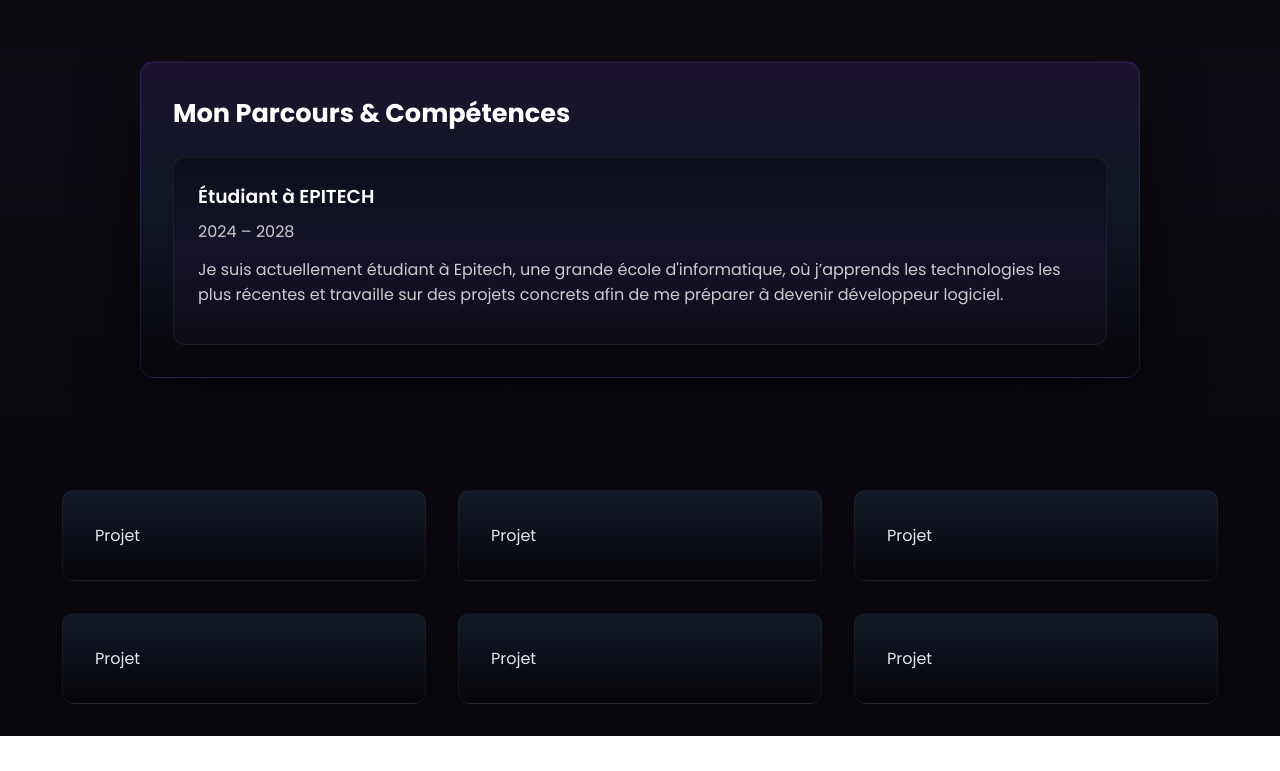
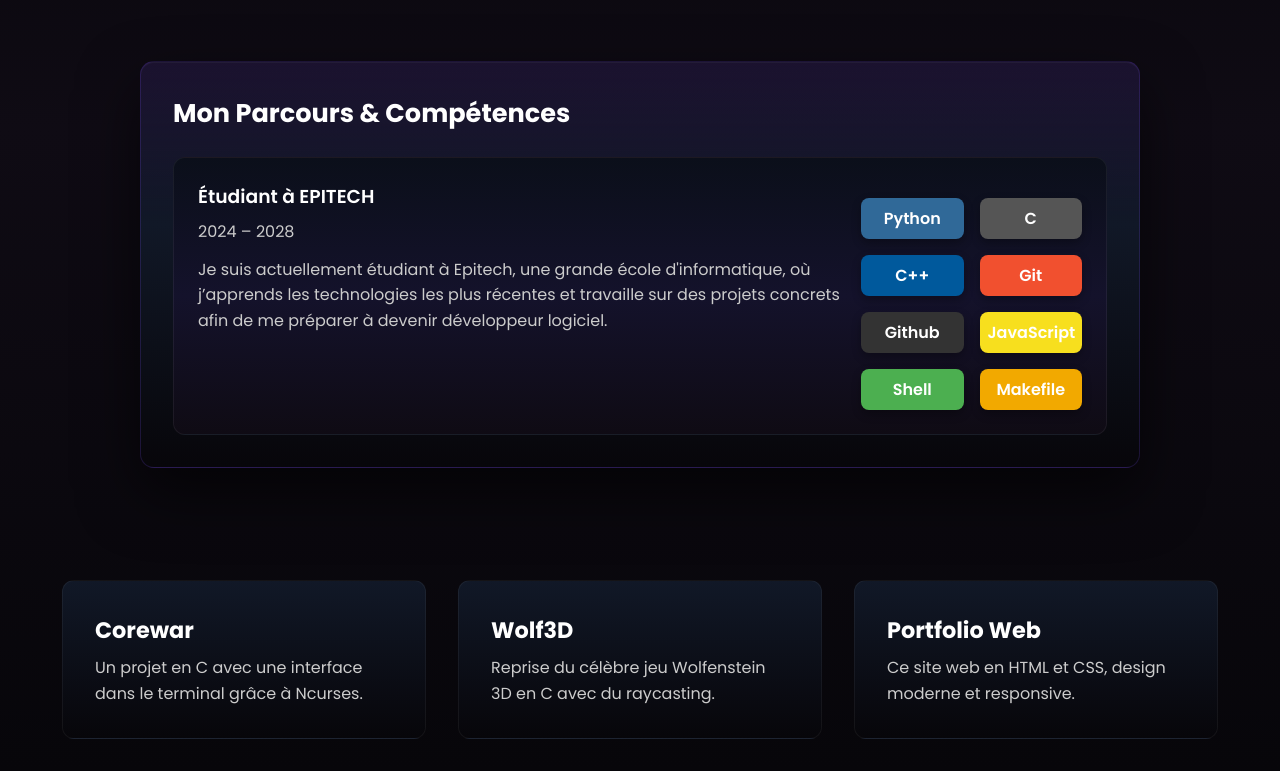
Before and after one commit to ColoMiel/Portfolio, a plain HTML site: page project.html in a window 1280 px wide. Shown: the part 299-1070 px from the top of the page. Before the commit the page ends 1035 px from the top, so only its background shows below. Drawn offline with Linux system fonts and the light colour scheme.

Commit message:
[ADD] a lot of utilities

```diff
--- a/css/portfolio.css
+++ b/css/portfolio.css
@@ -1,6 +1,5 @@
 @import url('https://fonts.googleapis.com/css2?family=Poppins:ital,wght@0,100;0,200;0,300;0,400;0,500;0,600;0,700;0,800;0,900;1,100;1,200;1,300;1,400;1,500;1,600;1,700;1,800;1,900&display=swap');
 
-/* ================= RESET ================= */
 * {
   margin: 0;
   padding: 0;
@@ -17,14 +16,12 @@ a {
   color: inherit;
 }
 
-/* ================= BASE ================= */
 body {
   font-family: 'Poppins', sans-serif;
   background: linear-gradient(180deg, #07060a 0%, #0f0b14 40%, #07060a 100%);
   color: #e6e6ea;
 }
 
-/* ================= NAV ================= */
 nav {
     display: flex;
     align-items: center;
@@ -264,10 +261,11 @@ header .content p {
 .epitech-block-div-div {
   padding: 1.5rem;
   border-radius: 12px;
-  background: linear-gradient(180deg,#0b0f1a 0%,#14122b 50%,#0f0b14 100%
-  );
+  background: linear-gradient(180deg,#0b0f1a 0%,#14122b 50%,#0f0b14 100%);
   border: 1px solid rgba(255,255,255,0.06);
   color: #ccc;
+  display: grid;
+  grid-template-columns: 3fr 1fr;
 }
 
 .epitech-block-div-div h3 {
@@ -280,6 +278,37 @@ header .content p {
   margin-bottom: 0.75rem;
   line-height: 1.6;
 }
+
+.premier-block-image {
+    display: grid;
+    grid-template-columns: repeat(auto-fit, minmax(100px, 1fr));
+    gap: 1rem;
+    margin-top: 1rem;
+}
+
+.premier-block-image > div {
+    padding: 0.5rem;
+    border-radius: 8px;
+    text-align: center;
+    font-weight: 600;
+    color: #fff;
+    box-shadow: 0 4px 10px rgba(0,0,0,0.3);
+    transition: transform 0.2s ease, box-shadow 0.2s ease;
+}
+
+.premier-block-image > div:hover {
+    transform: translateY(-3px);
+    box-shadow: 0 8px 20px rgba(79,70,229,0.4);
+}
+
+.Python { background: #306998; }
+.C { background: #555555; }
+.C\+\+ { background: #00599C; }
+.Git { background: #F1502F; }
+.Github { background: #333333; }
+.JavaScript { background: #F7DF1E; color: #000; }
+.Shell { background: #4CAF50; }
+.Makefile { background: #f2a900; color: #000; }
 
 .project-container {
   max-width: 1220px;
@@ -297,6 +326,19 @@ header .content p {
   border: 1px solid rgba(255,255,255,0.05);
 }
 
+.project-content h3 {
+    font-size: 1.4rem;
+    font-weight: 700;
+    margin-bottom: 0.5rem;
+    color: #fff;
+}
+
+.project-content p {
+    font-size: 1rem;
+    line-height: 1.6;
+    color: #ccc;
+}
+
 @media (max-width: 920px) {
   .nav-logo { left: 1rem; }
   .nav-links { gap: 1rem; font-size: 1rem; }
--- a/project.html
+++ b/project.html
@@ -33,6 +33,7 @@
   <div class="epitech-block-div">
     <h2>Mon Parcours & Compétences</h2>
         <div class="epitech-block-div-div">
+            <div class="premier-block-texte">
                 <h3>Étudiant à EPITECH</h3>
                 <p>2024 – 2028</p>
                 <p>
@@ -42,15 +43,48 @@
                 devenir développeur logiciel.
                 </p>
             </div>
+            <div class="premier-block-image">
+                <div class="Python">
+                    <a href="https://fr.wikipedia.org/wiki/Python_(langage)" target="_blank">Python</a>
+                </div>
+                <div class="C">
+                    <a href="https://fr.wikipedia.org/wiki/C_(langage)" target="_blank">C</a>
+                </div>
+                <div class="C++">
+                    <a href="https://fr.wikipedia.org/wiki/C%2B%2B" target="_blank">C++</a>
+                </div>
+                <div class="Git">
+                    <a href="https://fr.wikipedia.org/wiki/Git" target="_blank">Git</a>
+                </div>
+                <div class="Github">
+                    <a href="https://en.wikipedia.org/wiki/GitHub" target="_blank">Github</a>
+                </div>
+                <div class="JavaScript">
+                    <a href="https://fr.wikipedia.org/wiki/JavaScript" target="_blank">JavaScript</a>
+                </div>
+                <div class="Shell">
+                    <a href="https://fr.wikipedia.org/wiki/Script_shell" target="_blank">Shell</a>
+                </div>
+                <div class="Makefile">
+                    <a href="https://fr.wikipedia.org/wiki/Make" target="_blank">Makefile</a>
+                </div>
+            </div>
+        </div>
     </div>
 </section>
     <section class="project-container">
-        <div class="project-content">Projet</div>
-        <div class="project-content">Projet</div>
-        <div class="project-content">Projet</div>
-        <div class="project-content">Projet</div>
-        <div class="project-content">Projet</div>
-        <div class="project-content">Projet</div>
+        <div class="project-content">
+            <h3>Corewar</h3>
+            <p>Un projet en C avec une interface dans le terminal grâce à Ncurses.</p>
+        </div>
+    <div class="project-content">
+        <h3>Wolf3D</h3>
+        <p>Reprise du célèbre jeu Wolfenstein 3D en C avec du raycasting.</p>
+    </div>
+    <div class="project-content">
+        <h3>Portfolio Web</h3>
+        <p>Ce site web en HTML et CSS, design moderne et responsive.</p>
+    </div>
 </section>
 </body>
 </html>
```
Lines whose indentation alone changed are shown as unchanged.
